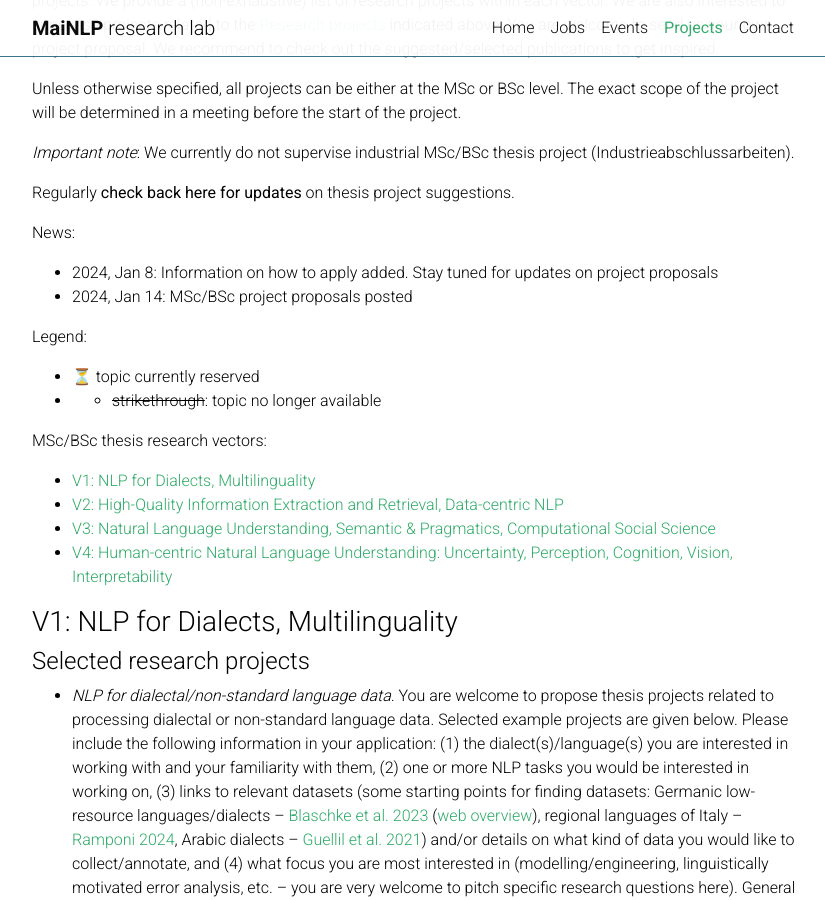
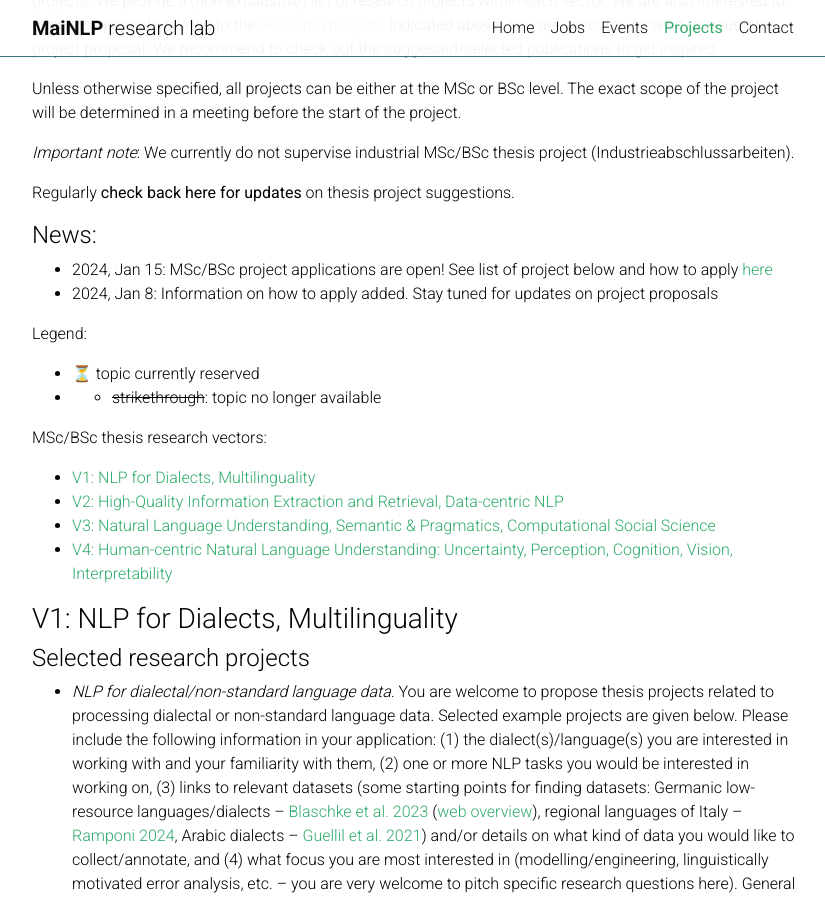
Before and after one commit to mainlp/mainlp.github.io, a Jekyll site: the page built from _pages/projects.md, in a window 1280 px wide and 900 px high, scrolled down 2775 px. Shown: the whole window, without its empty margins (223-1048 px from the left). Built offline with Jekyll 4.4.1, drawn with Linux system fonts in a browser that asks for light colours; emoji names are drawn with the system emoji font; comment, search, counter and statistics services are not loaded; a style sheet for code colours, icons or effects is not loaded.

Commit message:
Update projects.md, news section

```diff
--- a/_pages/projects.md
+++ b/_pages/projects.md
@@ -86,10 +86,12 @@ Unless otherwise specified, all projects can be either at the MSc or BSc level.
 
 Regularly <b>check back here for updates</b> on thesis project suggestions.
 
-News:
+#### News:
 
+- 2024, Jan 15: MSc/BSc project applications are open! See list of project below and how to apply <a href="#howtoapply">here</a>
 - 2024, Jan 8: Information on how to apply added. Stay tuned for updates on project proposals
-- 2024, Jan 14: MSc/BSc project proposals posted
+
+
 
 
 Legend:
@@ -202,7 +204,7 @@ References: [Davani et al., 2022](https://aclanthology.org/2022.tacl-1.6/), [Sch
 
 
 
-
+<a name="howtoapply"/>
 ### How to apply for a BSc and MSc thesis project
 
 **Important information for LMU students:** You need to apply for a MSc/BSc thesis project the latest three weeks before the thesis project registration date. Deadlines for the summer semester 2024:
```
